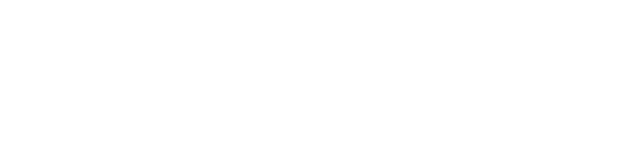
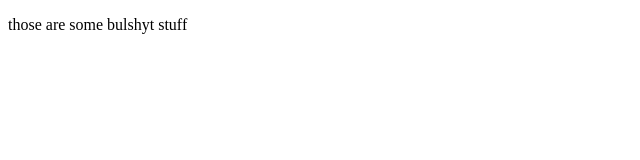
Before and after one commit to xiirey2/tests, a website: page index.html in a window 1280 px wide. Shown: the whole page, without its empty margins (0-640 px from the left). Drawn offline with Linux system fonts and the light colour scheme.

Commit message:
someother shyt

```diff
--- a/index.html
+++ b/index.html
@@ -7,6 +7,6 @@
     <title>Document</title>
 </head>
 <body>
-
+    <p>those are some bulshyt stuff</p>
 </body>
 </html>
```
Also changed, not shown: package.json (added, +28 -0 lines), 2 other files.
